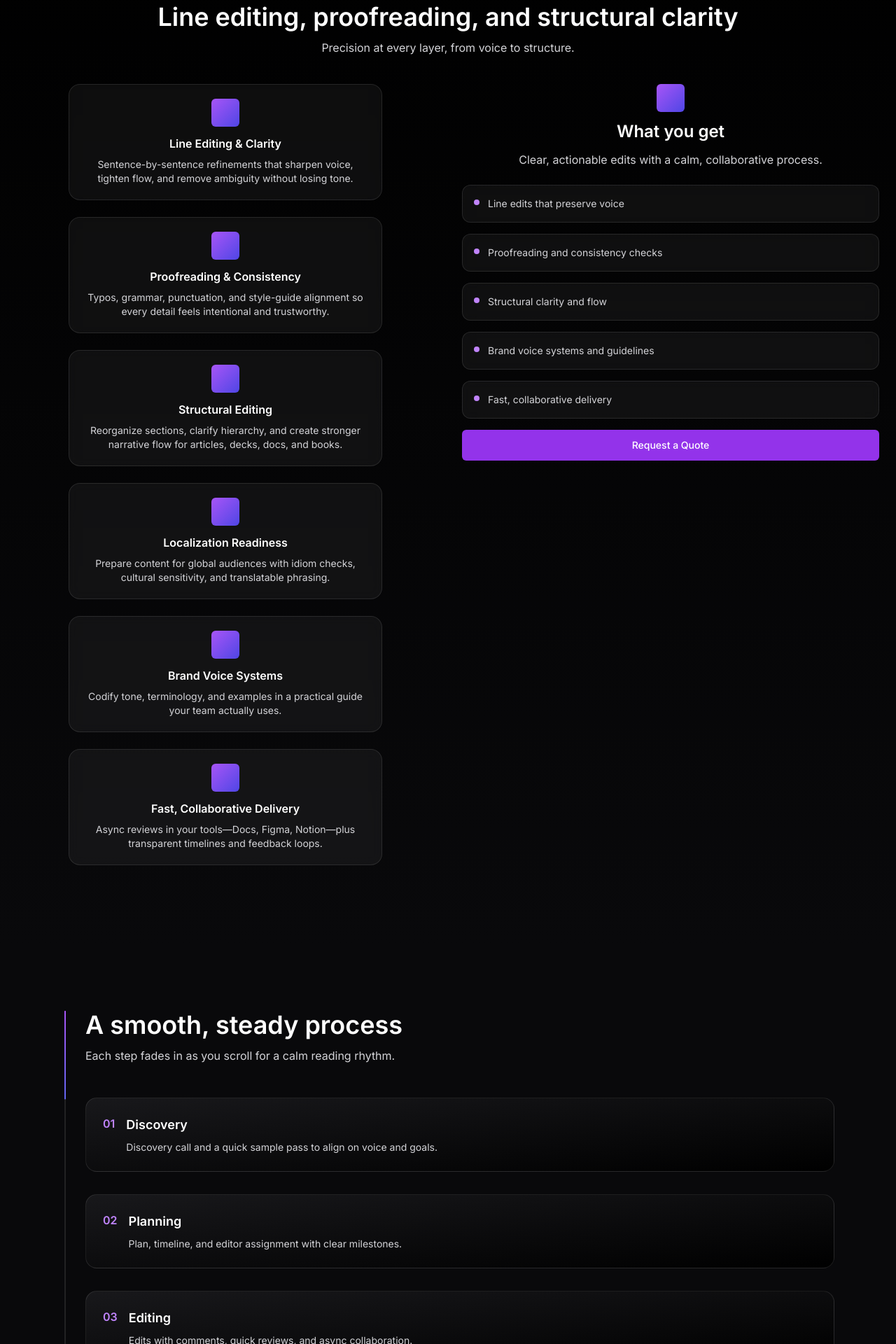
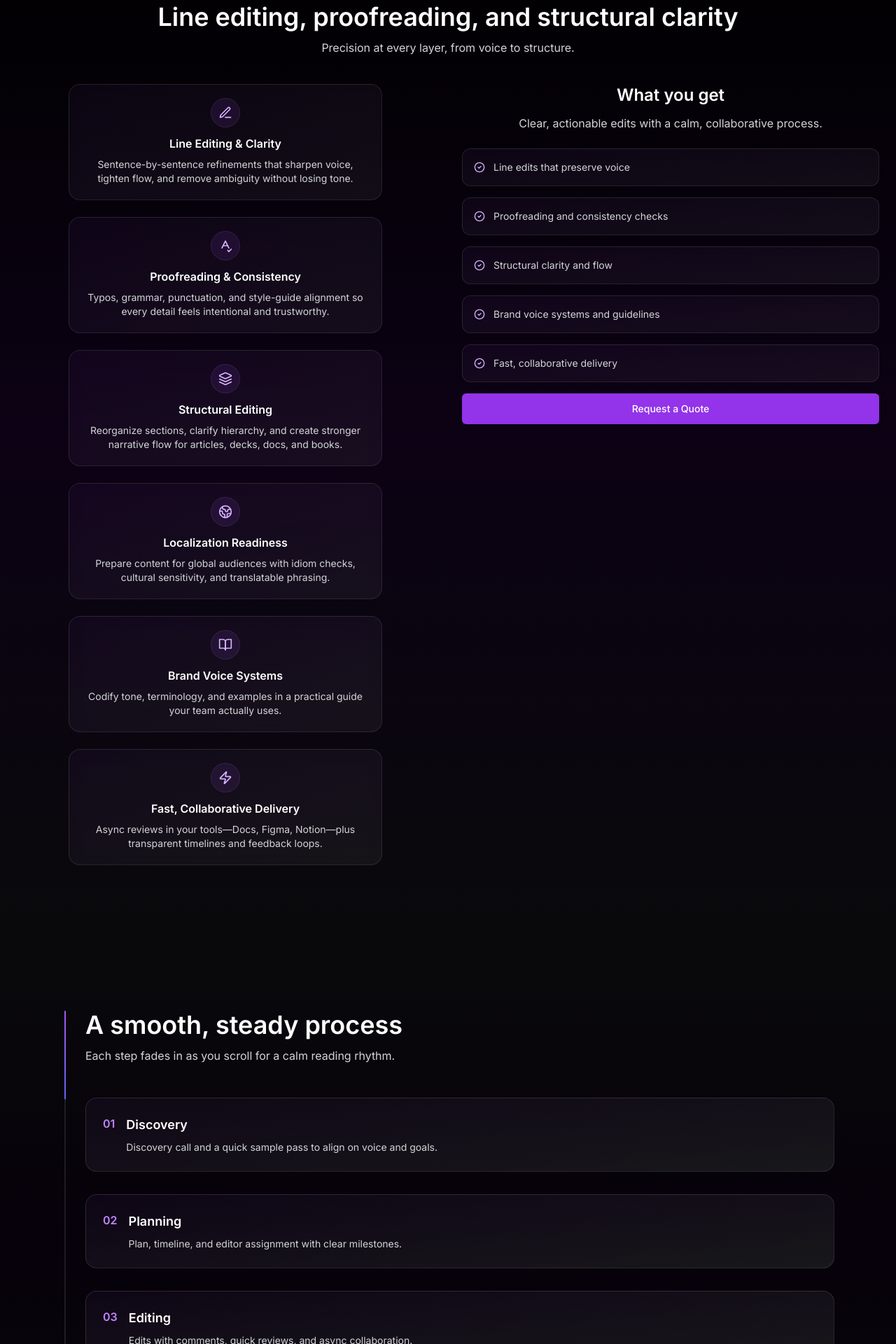
Before and after one commit to flames-23/frontend-repo_pnjlg25r_j4ardw, a React (Vite) app: page / in a window 1280 px wide. Shown: the part 1980-3900 px from the top of the page at 70% size. Built offline with nearby package versions, Linux system fonts and the light colour scheme; a web font is replaced by a local one.

Commit message:
Update project prj_pnjlg25r - 2025-11-14T18:24:47.112Z

```diff
--- a/src/App.jsx
+++ b/src/App.jsx
@@ -1,6 +1,7 @@
 import React, { useRef } from 'react'
 import Spline from '@splinetool/react-spline'
 import { motion, useScroll, useTransform } from 'framer-motion'
+import { PenLine, SpellCheck, Layers, Globe2, BookOpen, Zap, CheckCircle2 } from 'lucide-react'
 
 function App() {
   // Process scroll progress
@@ -10,6 +11,8 @@ function App() {
     offset: ['start 0.8', 'end 0.2']
   })
   const progressScale = useTransform(scrollYProgress, [0, 1], [0.02, 1])
+
+  const featureIcons = [PenLine, SpellCheck, Layers, Globe2, BookOpen, Zap]
 
   return (
     <div className="min-h-screen bg-black text-white">
@@ -100,7 +103,11 @@ function App() {
       </section>
 
       {/* Features with Sticky Sidebar on the RIGHT */}
-      <section id="features" className="relative py-20 md:py-28 bg-gradient-to-b from-black to-zinc-950">
+      <section id="features" className="relative py-20 md:py-28 bg-gradient-to-b from-black via-purple-950/20 to-zinc-950">
+        {/* subtle purple glow backdrop */}
+        <div aria-hidden className="pointer-events-none absolute inset-0 -z-10">
+          <div className="absolute left-1/2 top-10 h-64 w-64 -translate-x-1/2 rounded-full bg-purple-600/10 blur-3xl" />
+        </div>
         <div className="mx-auto max-w-7xl px-6">
           {/* Section Headline for the left list */}
           <div className="mb-10 text-center">
@@ -108,7 +115,7 @@ function App() {
             <p className="mt-3 text-zinc-300">Precision at every layer, from voice to structure.</p>
           </div>
           <div className="grid gap-10 lg:grid-cols-2">
-            {/* Left: Centered narrow boxes */}
+            {/* Left: Centered narrow boxes with subtle icons */}
             <div className="space-y-6">
               {[
                 {
@@ -135,27 +142,31 @@ function App() {
                   title: 'Fast, Collaborative Delivery',
                   body: 'Async reviews in your tools—Docs, Figma, Notion—plus transparent timelines and feedback loops.'
                 }
-              ].map((card, i) => (
+              ].map((card, i) => {
+                const Icon = featureIcons[i % featureIcons.length]
+                return (
                   <motion.div
                     key={i}
                     initial={{ opacity: 0, y: 24 }}
                     whileInView={{ opacity: 1, y: 0 }}
                     viewport={{ once: false, amount: 0.3 }}
                     transition={{ duration: 0.6, ease: 'easeOut' }}
-                  className="group max-w-md mx-auto rounded-2xl border border-white/10 bg-white/5 p-5 backdrop-blur text-center transition hover:bg-white/[0.08]"
+                    className="group max-w-md mx-auto rounded-2xl border border-white/10 bg-gradient-to-br from-purple-500/5 to-white/5 p-5 backdrop-blur text-center transition hover:bg-white/[0.08]"
                   >
-                  <div className="h-10 w-10 rounded-md bg-gradient-to-br from-purple-500 to-indigo-600 mb-3 mx-auto" />
+                    <div className="mx-auto mb-3 flex h-10 w-10 items-center justify-center rounded-full bg-purple-500/10 ring-1 ring-purple-400/20">
+                      <Icon className="h-5 w-5 text-purple-300" />
+                    </div>
                     <h3 className="text-base font-semibold">{card.title}</h3>
                     <p className="mt-2 text-sm text-zinc-300">{card.body}</p>
                   </motion.div>
-              ))}
+                )
+              })}
             </div>
 
-            {/* Right: Sticky What you get, headline NOT in a box */}
+            {/* Right: Sticky What you get, headline NOT in a box and no purple square */}
             <div>
               <div className="lg:sticky lg:top-8 space-y-4">
                 <div className="text-center pb-2">
-                  <div className="mx-auto h-10 w-10 rounded-md bg-gradient-to-br from-purple-500 to-indigo-600 mb-3" />
                   <h2 className="text-2xl font-semibold">What you get</h2>
                   <p className="mt-3 text-zinc-300">Clear, actionable edits with a calm, collaborative process.</p>
                 </div>
@@ -166,9 +177,9 @@ function App() {
                   'Brand voice systems and guidelines',
                   'Fast, collaborative delivery'
                 ].map((item, idx) => (
-                  <div key={idx} className="rounded-xl border border-white/10 bg-white/5 p-4 backdrop-blur">
+                  <div key={idx} className="rounded-xl border border-white/10 bg-gradient-to-br from-purple-500/5 to-white/5 p-4 backdrop-blur">
                     <div className="flex items-start gap-3">
-                      <span className="mt-1 h-2 w-2 rounded-full bg-purple-400" />
+                      <CheckCircle2 className="h-4 w-4 mt-0.5 text-purple-300" />
                       <p className="text-sm text-zinc-300">{item}</p>
                     </div>
                   </div>
@@ -181,7 +192,10 @@ function App() {
       </section>
 
       {/* Process: step-by-step, smooth reveal while scrolling + progress bar */}
-      <section id="process" className="relative py-24 bg-zinc-950">
+      <section id="process" className="relative py-24 bg-gradient-to-b from-zinc-950 via-purple-950/10 to-zinc-950">
+        <div aria-hidden className="pointer-events-none absolute inset-0 -z-10">
+          <div className="absolute right-10 top-10 h-56 w-56 rounded-full bg-purple-700/10 blur-3xl" />
+        </div>
         <div className="mx-auto max-w-6xl px-6" ref={processRef}>
           <div className="grid grid-cols-[10px_1fr] gap-6">
             {/* Progress bar column */}
@@ -212,7 +226,7 @@ function App() {
                     whileInView={{ opacity: 1, y: 0 }}
                     viewport={{ once: false, amount: 0.5 }}
                     transition={{ duration: 0.6, ease: 'easeOut', delay: i * 0.05 }}
-                    className="rounded-2xl border border-white/10 bg-gradient-to-br from-zinc-900 to-black p-6"
+                    className="rounded-2xl border border-white/10 bg-gradient-to-br from-purple-500/5 to-zinc-900 p-6"
                   >
                     <div className="flex items-start gap-4">
                       <div className="text-purple-400 font-semibold">{s.n}</div>
@@ -230,7 +244,7 @@ function App() {
       </section>
 
       {/* Testimonials: larger and taller */}
-      <section id="testimonials" className="relative py-24 bg-black">
+      <section id="testimonials" className="relative py-24 bg-gradient-to-b from-black via-purple-950/10 to-black">
         <div className="mx-auto max-w-7xl px-6">
           <div className="text-center mb-12">
             <h2 className="text-3xl md:text-4xl font-semibold">What clients say</h2>
@@ -238,7 +252,7 @@ function App() {
           </div>
           <div className="grid gap-8 md:grid-cols-2">
             {[1,2].map((i) => (
-              <div key={i} className="rounded-3xl border border-white/10 bg-gradient-to-b from-zinc-900 to-zinc-950 p-8 md:p-10 min-h-[320px] md:min-h-[380px] flex flex-col justify-between">
+              <div key={i} className="rounded-3xl border border-white/10 bg-gradient-to-b from-purple-500/5 to-zinc-950 p-8 md:p-10 min-h-[320px] md:min-h-[380px] flex flex-col justify-between">
                 <p className="text-xl md:text-2xl leading-relaxed text-zinc-200">“We ship faster and sound sharper. The edit memos make every revision feel obvious. Our team learned a ton about voice.”</p>
                 <div className="mt-8 flex items-center gap-4">
                   <div className="h-14 w-14 rounded-full bg-gradient-to-br from-purple-500 to-indigo-600" />
```
Also changed, not shown: 1 other file (tests, documents, lock files or other folders). Lines whose indentation alone changed are shown as unchanged.
